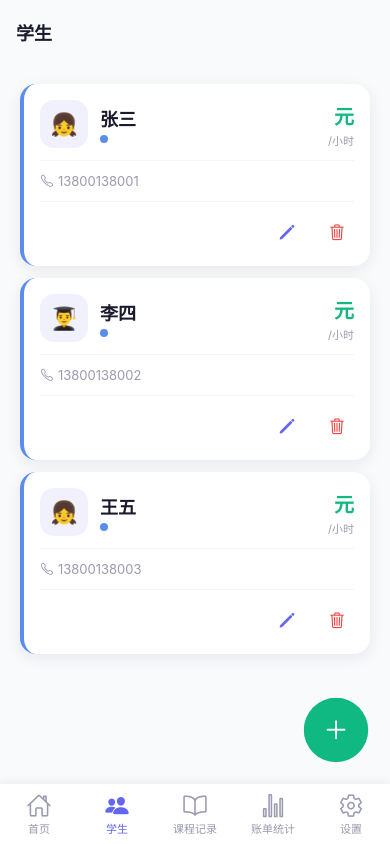
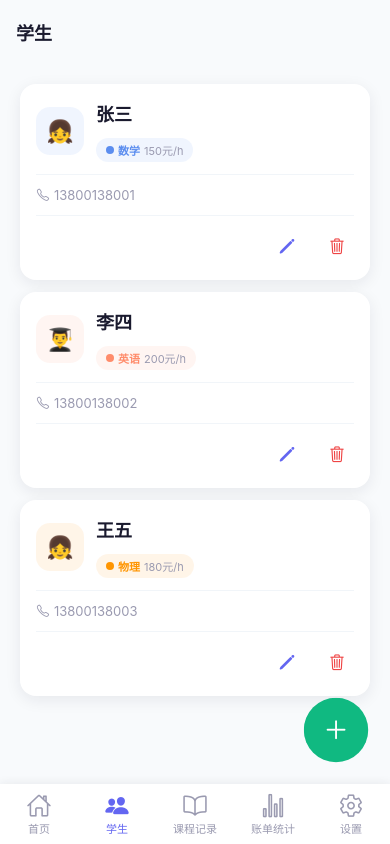
Before and after one commit to xiaoQAQhei/TutorTally_demo, a React Native app: screen /Students in a window 390 px wide. Built offline with nearby package versions, Linux system fonts and the light colour scheme.

Commit message:
feat: StudentScreen — multi-subject with color-coded tags + rate history
Co-Authored-By: Claude Opus 4.7 <noreply@anthropic.com>

```diff
--- a/src/screens/StudentScreen.tsx
+++ b/src/screens/StudentScreen.tsx
@@ -2,8 +2,8 @@ import React, { useState, useCallback } from 'react';
 import { View, Text, StyleSheet, FlatList, TouchableOpacity, TextInput } from 'react-native';
 import { Ionicons } from '@expo/vector-icons';
 import { useFocusEffect } from '@react-navigation/native';
-import { Student } from '../models';
-import { addStudent, getAllStudents, updateStudent, deleteStudent } from '../database';
+import { Student, StudentSubject } from '../models';
+import { addStudent, getAllStudents, updateStudent, deleteStudent, addSubject, getSubjectsByStudentId, updateSubject, deleteSubject, addRateHistory } from '../database';
 import GradientFAB from '../components/GradientFAB';
 import BottomSheet from '../components/BottomSheet';
 import Toast from '../components/Toast';
@@ -11,53 +11,75 @@ import StudentAvatar from '../components/StudentAvatar';
 import EmptyState from '../components/EmptyState';
 import {
   Colors, FontSize, FontWeight, Spacing, BorderRadius, Shadows,
-  getSubjectColor,
+  SubjectColorPalette,
 } from '../styles/theme';
-
-const SUBJECTS = ['数学', '英语', '物理', '语文'];
 
 const StudentScreen: React.FC = () => {
   const [students, setStudents] = useState<Student[]>([]);
+  const [studentSubjects, setStudentSubjects] = useState<Record<number, StudentSubject[]>>({});
   const [modalVisible, setModalVisible] = useState(false);
   const [editingStudent, setEditingStudent] = useState<Student | null>(null);
   const [name, setName] = useState('');
-  const [subject, setSubject] = useState('');
-  const [hourlyRate, setHourlyRate] = useState('');
   const [phone, setPhone] = useState('');
   const [address, setAddress] = useState('');
+  const [editSubjects, setEditSubjects] = useState<{ id?: number; subject: string; hourlyRate: string; color: string }[]>([{ subject: '', hourlyRate: '', color: SubjectColorPalette[0] }]);
   const [toast, setToast] = useState<{ visible: boolean; message: string; type: 'success' | 'error' }>({ visible: false, message: '', type: 'success' });
 
   useFocusEffect(useCallback(() => { loadStudents(); }, []));
 
-  const loadStudents = async () => { setStudents(await getAllStudents()); };
+  const loadStudents = async () => {
+    const students = await getAllStudents();
+    setStudents(students);
+    const subsMap: Record<number, StudentSubject[]> = {};
+    for (const s of students) {
+      subsMap[s.id] = await getSubjectsByStudentId(s.id);
+    }
+    setStudentSubjects(subsMap);
+  };
 
   const handleSave = async () => {
-    if (!name || !subject || !hourlyRate) {
-      setToast({ visible: true, message: '请填写学生姓名、科目和课时费', type: 'error' });
+    if (!name || editSubjects.length === 0 || editSubjects.some(s => !s.subject || !s.hourlyRate)) {
+      setToast({ visible: true, message: '请填写学生姓名和至少一个科目（含科目名和课时费）', type: 'error' });
       return;
     }
     if (editingStudent) {
-      await updateStudent({ ...editingStudent, name, subject, hourlyRate: parseFloat(hourlyRate), phone, address });
+      await updateStudent({ ...editingStudent, name, phone, address, updatedAt: new Date().toISOString() } as any);
+      for (const es of editSubjects) {
+        if (es.id) {
+          const oldSub = (studentSubjects[editingStudent.id] || []).find(s => s.id === es.id);
+          if (oldSub && oldSub.hourlyRate !== parseFloat(es.hourlyRate)) {
+            await addRateHistory({ studentSubjectId: es.id, oldRate: oldSub.hourlyRate, newRate: parseFloat(es.hourlyRate), changedAt: new Date().toISOString() });
+          }
+          await updateSubject({ id: es.id, studentId: editingStudent.id, subject: es.subject, hourlyRate: parseFloat(es.hourlyRate), color: es.color, createdAt: oldSub?.createdAt || new Date().toISOString(), updatedAt: new Date().toISOString() } as any);
+        } else {
+          await addSubject({ studentId: editingStudent.id, subject: es.subject, hourlyRate: parseFloat(es.hourlyRate), color: es.color, createdAt: new Date().toISOString() });
+        }
+      }
     } else {
-      await addStudent({ name, subject, hourlyRate: parseFloat(hourlyRate), phone, address, createdAt: new Date().toISOString() });
+      const newId = await addStudent({ name, phone, address, createdAt: new Date().toISOString() });
+      for (const es of editSubjects) {
+        await addSubject({ studentId: newId, subject: es.subject, hourlyRate: parseFloat(es.hourlyRate), color: es.color, createdAt: new Date().toISOString() });
+      }
     }
     setModalVisible(false);
     setEditingStudent(null);
-    setName('');
-    setSubject('');
-    setHourlyRate('');
-    setPhone('');
+    setName(''); setPhone(''); setAddress('');
+    setEditSubjects([{ subject: '', hourlyRate: '', color: SubjectColorPalette[0] }]);
     loadStudents();
     setToast({ visible: true, message: editingStudent ? '学生信息已更新' : '学生已添加', type: 'success' });
   };
 
-  const handleEdit = (student: Student) => {
+  const handleEdit = async (student: Student) => {
     setEditingStudent(student);
     setName(student.name);
-    setSubject(student.subject);
-    setHourlyRate(student.hourlyRate.toString());
     setPhone(student.phone || '');
     setAddress(student.address || '');
+    const subs = await getSubjectsByStudentId(student.id);
+    if (subs.length > 0) {
+      setEditSubjects(subs.map(s => ({ id: s.id, subject: s.subject, hourlyRate: s.hourlyRate.toString(), color: s.color || SubjectColorPalette[0] })));
+    } else {
+      setEditSubjects([{ subject: '', hourlyRate: '', color: SubjectColorPalette[0] }]);
+    }
     setModalVisible(true);
   };
 
@@ -66,29 +88,29 @@ const StudentScreen: React.FC = () => {
   const openAddModal = () => {
     setEditingStudent(null);
     setName('');
-    setSubject('');
-    setHourlyRate('');
     setPhone('');
     setAddress('');
+    setEditSubjects([{ subject: '', hourlyRate: '', color: SubjectColorPalette[0] }]);
     setModalVisible(true);
   };
 
   const renderStudent = ({ item }: { item: Student }) => {
-    const subjectColor = getSubjectColor(item.subject);
+    const subs = studentSubjects[item.id] || [];
     return (
-      <View style={[styles.card, Shadows.standard, { borderLeftWidth: 4, borderLeftColor: subjectColor }]}>
+      <View style={[styles.card, Shadows.standard]}>
         <View style={styles.cardMain}>
-          <StudentAvatar name={item.name} subject={item.subject} size={48} />
+          <StudentAvatar name={item.name} color={subs.length > 0 ? (subs[0].color || SubjectColorPalette[0]) : SubjectColorPalette[0]} size={48} />
           <View style={styles.info}>
             <Text style={styles.name}>{item.name}</Text>
-            <View style={styles.subjectRow}>
-              <View style={[styles.subjectDot, { backgroundColor: subjectColor }]} />
-              <Text style={styles.subjectText}>{item.subject}</Text>
+            <View style={styles.subjectTags}>
+              {subs.map(sub => (
+                <View key={sub.id} style={[styles.subjectTag, { backgroundColor: (sub.color || SubjectColorPalette[0]) + '18' }]}>
+                  <View style={[styles.subjectDot, { backgroundColor: sub.color || SubjectColorPalette[0] }]} />
+                  <Text style={[styles.subjectTagText, { color: sub.color || SubjectColorPalette[0] }]}>{sub.subject}</Text>
+                  <Text style={styles.subjectTagRate}>{sub.hourlyRate}元/h</Text>
+                </View>
+              ))}
             </View>
-          </View>
-          <View style={styles.rateBox}>
-            <Text style={styles.rate}>{item.hourlyRate}元</Text>
-            <Text style={styles.rateUnit}>/小时</Text>
           </View>
         </View>
         {item.phone ? (
@@ -139,25 +161,37 @@ const StudentScreen: React.FC = () => {
         <Text style={styles.formLabel}>学生姓名</Text>
         <TextInput style={styles.input} placeholder="输入姓名" value={name} onChangeText={setName} placeholderTextColor={Colors.caption} />
 
-        <Text style={styles.formLabel}>辅导科目</Text>
-        <View style={styles.subjectsRow}>
-          {SUBJECTS.map((sub) => {
-            const subColor = getSubjectColor(sub);
-            const active = subject === sub;
-            return (
-              <TouchableOpacity
-                key={sub}
-                style={[styles.subjectChip, active && { backgroundColor: subColor + '20', borderColor: subColor }]}
-                onPress={() => setSubject(sub)}
-              >
-                <Text style={[styles.subjectChipText, active && { color: subColor, fontWeight: FontWeight.semiBold }]}>{sub}</Text>
-              </TouchableOpacity>
-            );
-          })}
-        </View>
-
-        <Text style={styles.formLabel}>课时费（元/小时）</Text>
-        <TextInput style={styles.input} placeholder="如 150" value={hourlyRate} onChangeText={setHourlyRate} keyboardType="numeric" placeholderTextColor={Colors.caption} />
+        <Text style={styles.formLabel}>科目与课时费</Text>
+        {editSubjects.map((sub, idx) => (
+          <View key={idx} style={styles.subjectEditRow}>
+            <TextInput
+              style={[styles.input, styles.subjectInput]}
+              placeholder="科目名"
+              value={sub.subject}
+              onChangeText={(v) => { const arr = [...editSubjects]; arr[idx] = { ...arr[idx], subject: v }; setEditSubjects(arr); }}
+              placeholderTextColor={Colors.caption}
+            />
+            <TextInput
+              style={[styles.input, styles.rateInput]}
+              placeholder="元/h"
+              value={sub.hourlyRate}
+              onChangeText={(v) => { const arr = [...editSubjects]; arr[idx] = { ...arr[idx], hourlyRate: v }; setEditSubjects(arr); }}
+              keyboardType="numeric"
+              placeholderTextColor={Colors.caption}
+            />
+            <TouchableOpacity onPress={() => {
+              if (editSubjects.length > 1) setEditSubjects(editSubjects.filter((_, i) => i !== idx));
+            }}>
+              <Ionicons name="close-circle" size={24} color={editSubjects.length > 1 ? Colors.danger : Colors.divider} />
+            </TouchableOpacity>
+          </View>
+        ))}
+        <TouchableOpacity style={styles.addSubjectBtn} onPress={() => {
+          setEditSubjects([...editSubjects, { subject: '', hourlyRate: '', color: SubjectColorPalette[editSubjects.length % SubjectColorPalette.length] }]);
+        }}>
+          <Ionicons name="add-circle-outline" size={20} color={Colors.primary} />
+          <Text style={styles.addSubjectText}>添加科目</Text>
+        </TouchableOpacity>
 
         <Text style={styles.formLabel}>联系电话（可选）</Text>
         <TextInput style={styles.input} placeholder="输入电话" value={phone} onChangeText={setPhone} keyboardType="phone-pad" placeholderTextColor={Colors.caption} />
@@ -190,12 +224,11 @@ const styles = StyleSheet.create({
   cardMain: { flexDirection: 'row', alignItems: 'center' },
   info: { flex: 1, marginLeft: Spacing.md },
   name: { fontSize: FontSize.h3, fontWeight: FontWeight.bold, color: Colors.title, marginBottom: 4 },
-  subjectRow: { flexDirection: 'row', alignItems: 'center', gap: Spacing.xs },
+  subjectTags: { flexDirection: 'row', flexWrap: 'wrap', gap: Spacing.xs, marginTop: Spacing.sm },
+  subjectTag: { flexDirection: 'row', alignItems: 'center', gap: Spacing.xs, paddingHorizontal: Spacing.sm + 2, paddingVertical: Spacing.xs, borderRadius: BorderRadius.pill },
+  subjectTagText: { fontSize: FontSize.small, fontWeight: FontWeight.semiBold },
+  subjectTagRate: { fontSize: FontSize.small, color: Colors.caption },
   subjectDot: { width: 8, height: 8, borderRadius: 4 },
-  subjectText: { fontSize: FontSize.small, color: Colors.caption },
-  rateBox: { alignItems: 'flex-end' },
-  rate: { fontSize: FontSize.amount, fontWeight: FontWeight.bold, color: Colors.paid },
-  rateUnit: { fontSize: FontSize.small, color: Colors.caption, marginTop: 2 },
   phoneRow: {
     flexDirection: 'row', alignItems: 'center', gap: Spacing.xs,
     marginTop: Spacing.md, paddingTop: Spacing.md, borderTopWidth: 1, borderTopColor: Colors.divider,
@@ -217,13 +250,11 @@ const styles = StyleSheet.create({
     paddingHorizontal: Spacing.md, fontSize: FontSize.body, color: Colors.title,
     backgroundColor: Colors.background,
   },
-  subjectsRow: { flexDirection: 'row', gap: Spacing.sm, marginBottom: Spacing.xs },
-  subjectChip: {
-    paddingHorizontal: Spacing.lg, paddingVertical: Spacing.sm + 2,
-    borderRadius: BorderRadius.pill, borderWidth: 1.5, borderColor: Colors.divider,
-    backgroundColor: Colors.background,
-  },
-  subjectChipText: { fontSize: FontSize.caption, color: Colors.body },
+  subjectEditRow: { flexDirection: 'row', alignItems: 'center', gap: Spacing.sm, marginBottom: Spacing.sm },
+  subjectInput: { flex: 1.5 },
+  rateInput: { flex: 1 },
+  addSubjectBtn: { flexDirection: 'row', alignItems: 'center', gap: Spacing.xs, paddingVertical: Spacing.sm },
+  addSubjectText: { fontSize: FontSize.caption, color: Colors.primary, fontWeight: FontWeight.medium },
   saveButton: {
     backgroundColor: Colors.paid, height: 52, borderRadius: BorderRadius.button,
     justifyContent: 'center', alignItems: 'center', marginTop: Spacing.xl,
```
